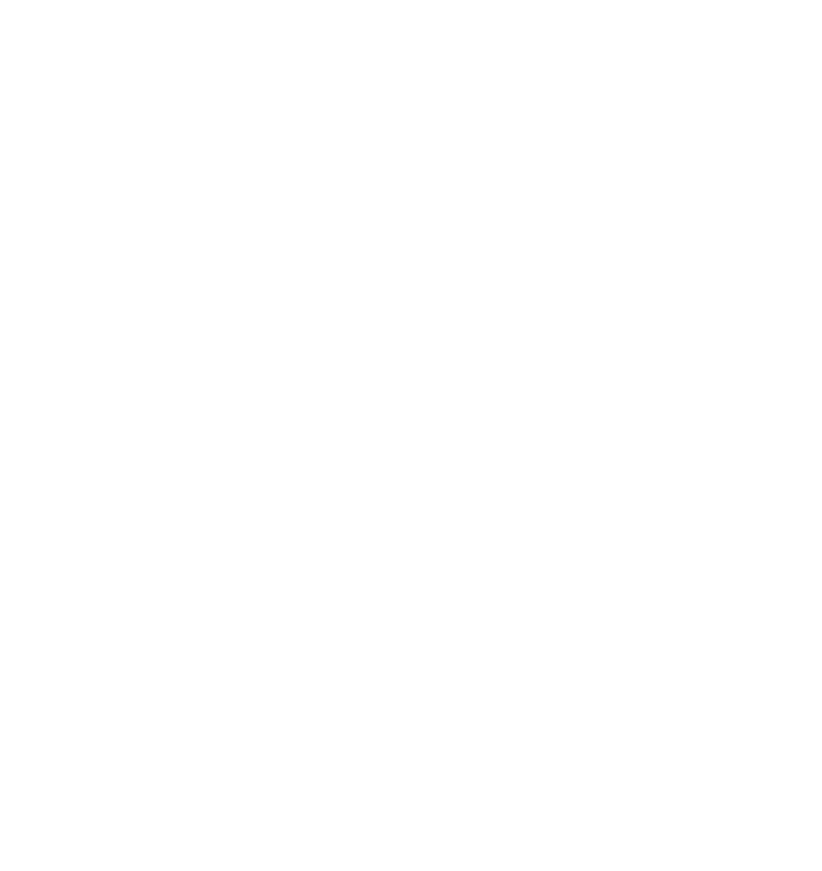
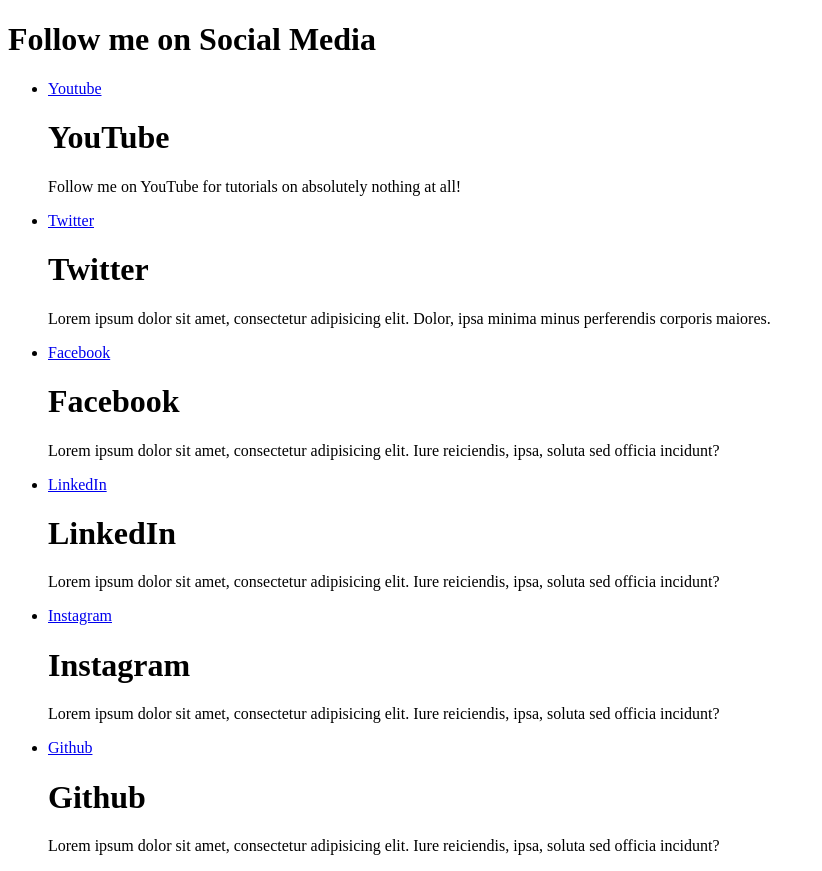
Before and after one commit to charlesmartinreed/css-accordion-effect, a plain HTML site: page index.html in a window 1280 px wide. Shown: the whole page, without its empty margins (0-822 px from the left). Before the commit the page ends 800 px from the top, so only its background shows below. Drawn offline with Linux system fonts and the light colour scheme.

Commit message:
Complete basic HTML skeleton.

```diff
--- a/index.html
+++ b/index.html
@@ -8,6 +8,70 @@
 		<link rel="stylesheet" href="style.css">
 	</head>
 	<body>
-
+		<div class="container">
+			<h1>Follow me on Social Media</h1>
+			<ul class="accordion">
+				<li class="tab">
+					<div class="social youtube">
+						<!-- using :before and :after selectors to insert our icons -->
+						<a href="https://www.youtube.com" target="_blank">Youtube</a>
+					</div>
+					<div class="content">
+						<h1>YouTube</h1>
+						<p>Follow me on YouTube for tutorials on absolutely nothing at all!</p>
+					</div>
+				</li>
+				<li class="tab">
+					<div class="social twitter">
+						<!-- using :before and :after selectors to insert our icons -->
+						<a href="https://www.twitter.com" target="_blank">Twitter</a>
+					</div>
+					<div class="content">
+						<h1>Twitter</h1>
+						<p>Lorem ipsum dolor sit amet, consectetur adipisicing elit. Dolor, ipsa minima minus perferendis corporis maiores.</p>
+					</div>
+				</li>
+				<li class="tab">
+					<div class="social facebook">
+						<!-- using :before and :after selectors to insert our icons -->
+						<a href="https://www.facebook.com" target="_blank">Facebook</a>
+					</div>
+					<div class="content">
+						<h1>Facebook</h1>
+						<p>Lorem ipsum dolor sit amet, consectetur adipisicing elit. Iure reiciendis, ipsa, soluta sed officia incidunt?</p>
+					</div>
+				</li>
+				<li class="tab">
+					<div class="social linkedin">
+						<!-- using :before and :after selectors to insert our icons -->
+						<a href="https://www.linkedin.com" target="_blank">LinkedIn</a>
+					</div>
+					<div class="content">
+						<h1>LinkedIn</h1>
+						<p>Lorem ipsum dolor sit amet, consectetur adipisicing elit. Iure reiciendis, ipsa, soluta sed officia incidunt?</p>
+					</div>
+				</li>
+				<li class="tab">
+					<div class="social instagram">
+						<!-- using :before and :after selectors to insert our icons -->
+						<a href="https://www.instagram.com" target="_blank">Instagram</a>
+					</div>
+					<div class="content">
+						<h1>Instagram</h1>
+						<p>Lorem ipsum dolor sit amet, consectetur adipisicing elit. Iure reiciendis, ipsa, soluta sed officia incidunt?</p>
+					</div>
+				</li>
+				<li class="tab">
+					<div class="social github">
+						<!-- using :before and :after selectors to insert our icons -->
+						<a href="https://www.github.com" target="_blank">Github</a>
+					</div>
+					<div class="content">
+						<h1>Github</h1>
+						<p>Lorem ipsum dolor sit amet, consectetur adipisicing elit. Iure reiciendis, ipsa, soluta sed officia incidunt?</p>
+					</div>
+				</li>
+			</ul>
+		</div>
 	</body>
 </html>
```
Also changed, not shown: genericons/genericons-regular-webfont.woff (added), 2 other files. Lines whose indentation alone changed are shown as unchanged.
